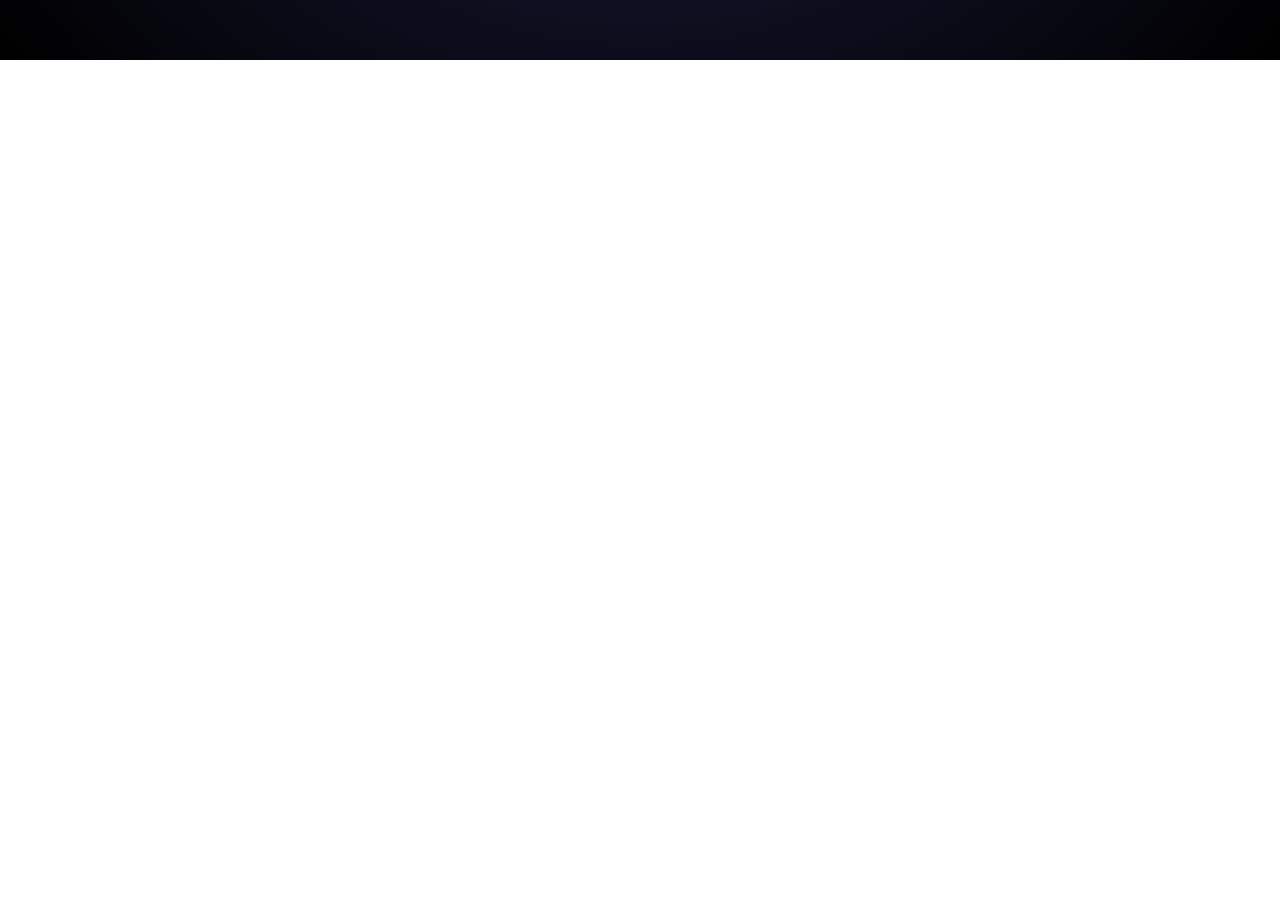
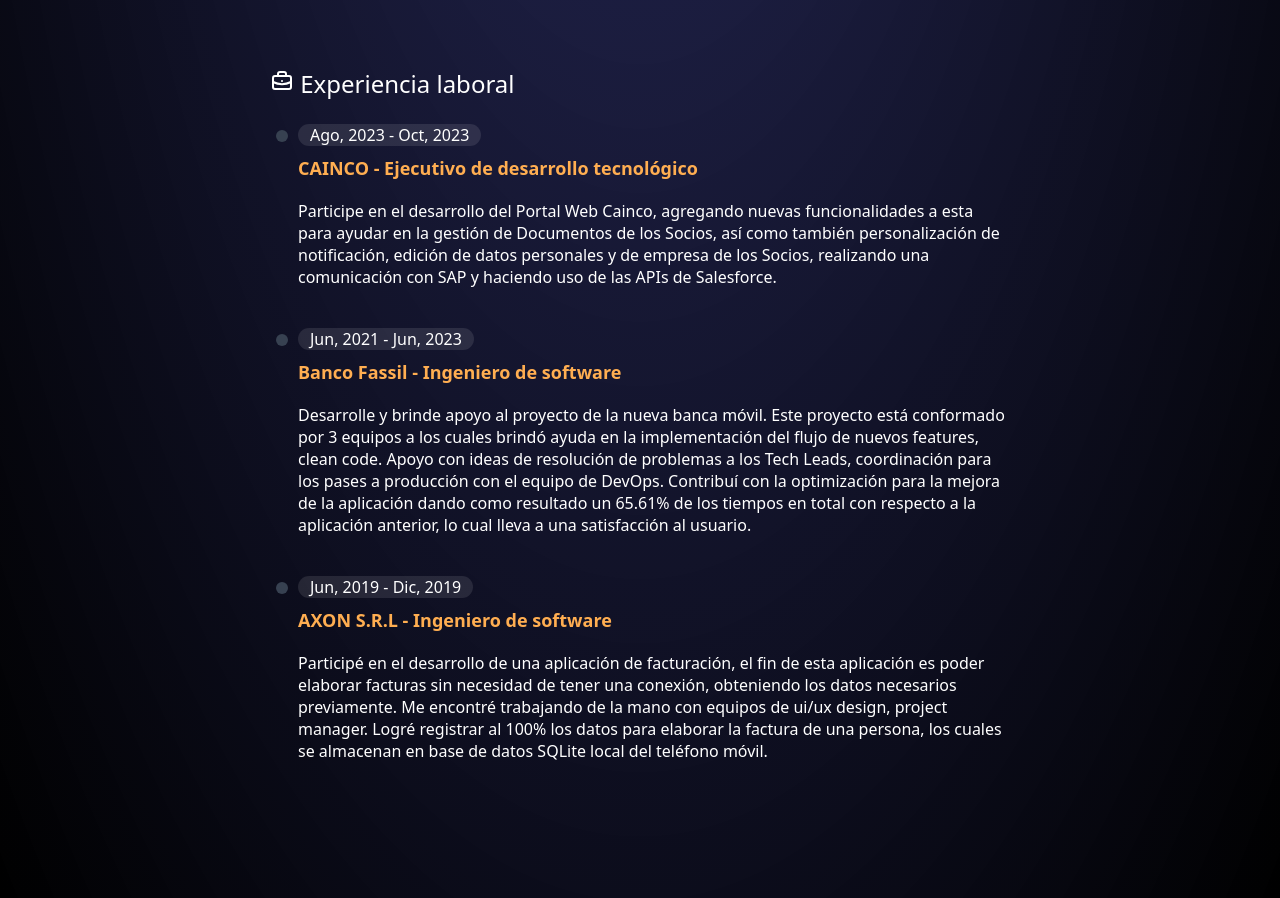
Before and after one commit to angelwayar/portfolio, a React (Vite) app: page / in a window 1280 px wide. Shown: the part 740-1638 px from the top of the page. Before the commit the page ends 800 px from the top, so only its background shows below. Built offline with nearby package versions, Linux system fonts and the light colour scheme.

Commit message:
added experience section

```diff
--- a/src/App.css
+++ b/src/App.css
@@ -38,15 +38,15 @@
 }
 
 .text-yellow-span {
-    color: rgb(255, 170, 52);
+    color: rgb(255, 174, 81);
 }
 
 .text-red-span {
-    color: rgb(191, 0, 0);
+    color: rgb(255, 59, 59);
 }
 
 .text-sky-span {
-    color: rgb(0, 117, 180);
+    color: rgb(112, 205, 255);
 }
 
 section nav {
@@ -55,6 +55,33 @@
     display: flex;
     margin-top: 2rem;
 }
+
+.h2-icon-subtitle {
+    display: flex;
+    align-items: center;
+    justify-content: flex-start;
+    font-weight: 600;
+    font-size: 1.875rem;
+    line-height: 2.25rem;
+    column-gap: 0.75rem;
+    margin-bottom: 1.5rem;
+}
+
+.h2-icon-subtitle svg {
+    width: 1.75rem;
+    height: 1.75rem;
+}
+
+.section-xp {
+    margin-left: auto;
+    margin-right: auto;
+    padding-bottom: 6rem;
+}
+
+.h2-xp-icon-subtitle {
+    margin-bottom: 1.5rem;
+}
+
 
 @media (min-width: 1024px) {
     section {
--- a/src/App.jsx
+++ b/src/App.jsx
@@ -1,5 +1,6 @@
 import './App.css'
 import { Badge } from "./components/Badge.jsx"
+import { Experience } from "./components/Experience.jsx"
 import { Header } from "./components/Header.jsx"
 import { GitHubIcon, LinkedInIcon, MailIcon } from "./components/Icons.jsx"
 import { SocialPill } from "./components/SocialPill.jsx"
@@ -38,6 +39,7 @@
             </SocialPill>
           </nav>
         </section>
+        <Experience />
       </main>
     </>
   )
--- /dev/null
+++ b/src/components/Experience.css
@@ -0,0 +1,50 @@
+.time-line-ol {
+    border-color: #fff;
+    border-inline-start-width: 1px;
+    margin-left: 0.75rem;
+    position: relative;
+    list-style: none;
+    padding: 0;
+}
+
+
+.time-line-ol li {
+    margin-bottom: 2.5rem;
+    margin-inline-start: 1rem;
+}
+
+
+.time-line-ol li time {
+    border-radius: 9999px;
+    padding-left: 0.75rem;
+    padding-right: 0.75rem;
+
+    background-color: #ffffff1a;
+}
+
+
+.time-line-ol li h3 {
+    font-weight: 600;
+    font-size: 1.125rem;
+    line-height: 1.75rem;
+    margin-top: 0.5rem;
+    color: rgb(255, 174, 81);
+}
+
+.rounded-full {
+    position: absolute;
+    width: 0.75rem;
+    height: 0.75rem;
+    border-width: 1px;
+    margin-top: 0.375rem;
+    border-radius: 9999px;
+    inset-inline-start: -0.375rem;
+    border-color: rgb(17, 24, 39);
+    background-color: rgb(55 65 81);
+}
+
+@media (min-width: 768px) {
+    .section-xp {
+        width: 740px
+    }
+}
--- /dev/null
+++ b/src/components/Experience.jsx
@@ -0,0 +1,31 @@
+import './Experience.css'
+import { experiences } from "../mocks/experience_data.js"
+import { BriefcaseIcon } from "./Icons.jsx"
+
+function ExperienceItem({ date, title, description }) {
+    return (
+        <>
+            <div className='rounded-full'></div>
+            <time>{date}</time>
+            <h3>{title}</h3>
+            <p>{description}</p>
+        </>
+    )
+}
+
+export function Experience() {
+    return (
+        <section className='section-xp' id="Experience">
+            <h2 className="h2-xp-icon-subtitle"> <BriefcaseIcon /> Experiencia laboral</h2>
+            <ol className='time-line-ol'>
+                {
+                    experiences.map(experience => (
+                        <li key={experience.id}>
+                            <ExperienceItem {...experience} />
+                        </li>
+                    ))
+                }
+            </ol>
+        </section>
+    )
+}
--- a/src/components/Icons.jsx
+++ b/src/components/Icons.jsx
@@ -41,11 +41,11 @@
             width="24"
             height="24"
             viewBox="0 0 24 24"
-            stroke-width="2"
+            strokeWidth="2"
             stroke="currentColor"
             fill="none"
-            stroke-linecap="round"
-            stroke-linejoin="round"
+            strokeLinecap="round"
+            strokeLinejoin="round"
         >
             <path stroke="none" d="M0 0h24v24H0z" fill="none"></path>
             <path
@@ -58,3 +58,48 @@
         </svg>
     )
 }
+
+export function BriefcaseIcon() {
+    return (
+        <svg
+            width="24"
+            height="24"
+            viewBox="0 0 24 24"
+            strokeWidth="2"
+            stroke="currentColor"
+            fill="none"
+            strokeLinecap="round"
+            strokeLinejoin="round"
+        >
+            <path stroke="none" d="M0 0h24v24H0z" fill="none"></path>
+            <path
+                d="M3 7m0 2a2 2 0 0 1 2 -2h14a2 2 0 0 1 2 2v9a2 2 0 0 1 -2 2h-14a2 2 0 0 1 -2 -2z"
+            >
+            </path>
+            <path d="M8 7v-2a2 2 0 0 1 2 -2h4a2 2 0 0 1 2 2v2"></path>
+            <path d="M12 12l0 .01"></path>
+            <path d="M3 13a20 20 0 0 0 18 0"></path>
+        </svg>
+    )
+}
+
+export function CodeIcon() {
+    return (
+        <svg
+            xmlns="http://www.w3.org/2000/svg"
+            width="24"
+            height="24"
+            viewBox="0 0 24 24"
+            strokeWidth="2"
+            stroke="currentColor"
+            fill="none"
+            strokeLinecap="round"
+            strokeLinejoin="round"
+        >
+            <path stroke="none" d="M0 0h24v24H0z" fill="none"></path>
+            <path d="M7 8l-4 4l4 4"></path>
+            <path d="M17 8l4 4l-4 4"></path>
+            <path d="M14 4l-4 16"></path>
+        </svg>
+    )
+}
--- /dev/null
+++ b/src/mocks/experience_data.js
@@ -0,0 +1,20 @@
+export const experiences = [
+    {
+        id: 1,
+        date: "Ago, 2023 - Oct, 2023",
+        title: "CAINCO - Ejecutivo de desarrollo tecnológico",
+        description: "Participe en el desarrollo del Portal Web Cainco, agregando nuevas funcionalidades a esta para ayudar en la gestión de Documentos de los Socios, así como también personalización de notificación, edición de datos personales y de empresa de los Socios, realizando una comunicación con SAP y haciendo uso de las APIs de Salesforce.",
+    },
+    {
+        id: 2,
+        date: "Jun, 2021 - Jun, 2023",
+        title: "Banco Fassil - Ingeniero de software",
+        description: "Desarrolle y brinde apoyo al proyecto de la nueva banca móvil. Este proyecto está conformado por 3 equipos a los cuales brindó ayuda en la implementación del flujo de nuevos features, clean code. Apoyo con ideas de resolución de problemas a los Tech Leads, coordinación para los pases a producción con el equipo de DevOps. Contribuí con la optimización para la mejora de la aplicación dando como resultado un 65.61% de los tiempos en total con respecto a la aplicación anterior, lo cual lleva a una satisfacción al usuario.",
+    },
+    {
+        id: 3,
+        date: "Jun, 2019 - Dic, 2019",
+        title: "AXON S.R.L - Ingeniero de software",
+        description: "Participé en el desarrollo de una aplicación de facturación, el fin de esta aplicación es poder elaborar facturas sin necesidad de tener una conexión, obteniendo los datos necesarios previamente. Me encontré trabajando de la mano con equipos de ui/ux design, project manager. Logré registrar al 100% los datos para elaborar la factura de una persona, los cuales se almacenan en base de datos SQLite local del teléfono móvil.",
+    },
+]
```
